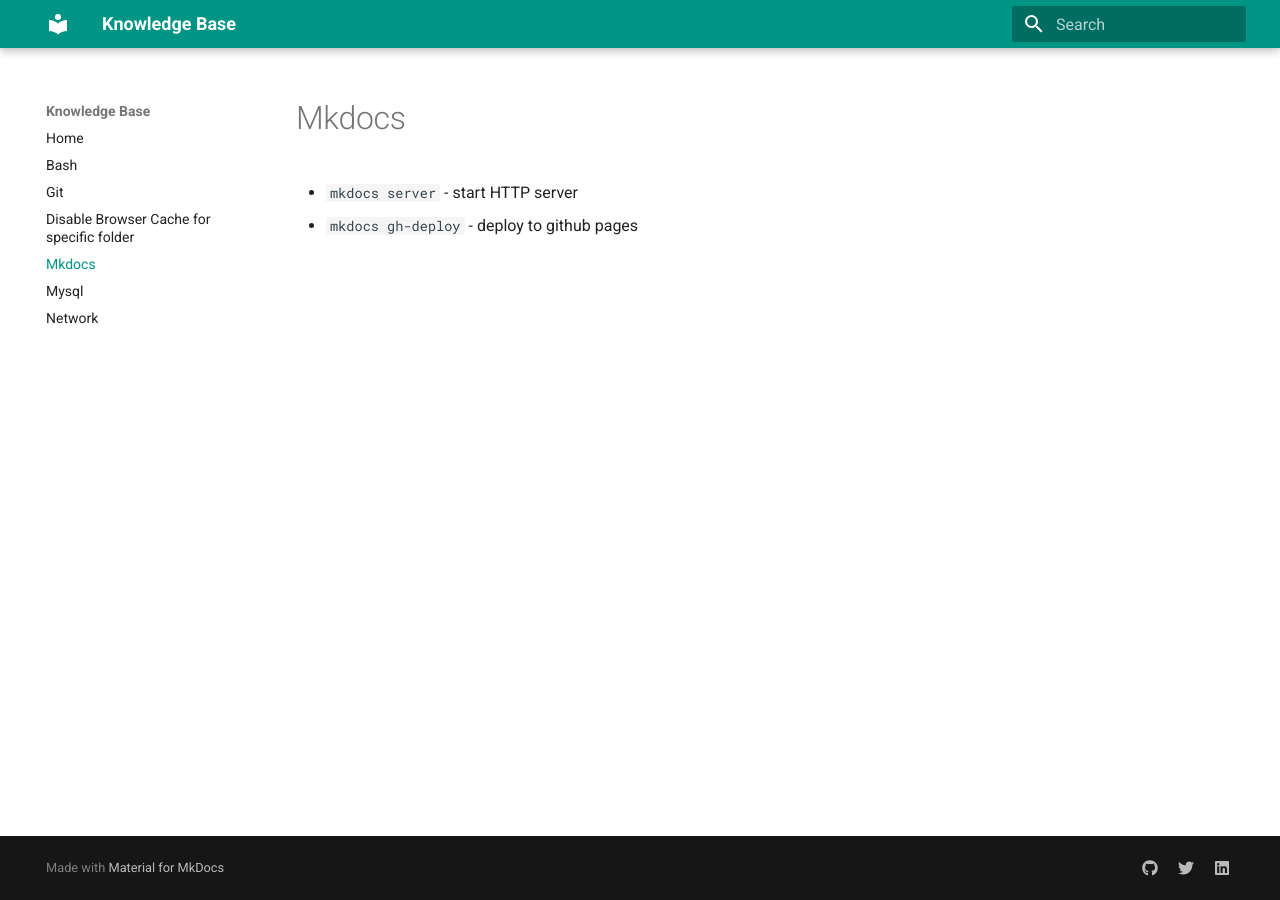
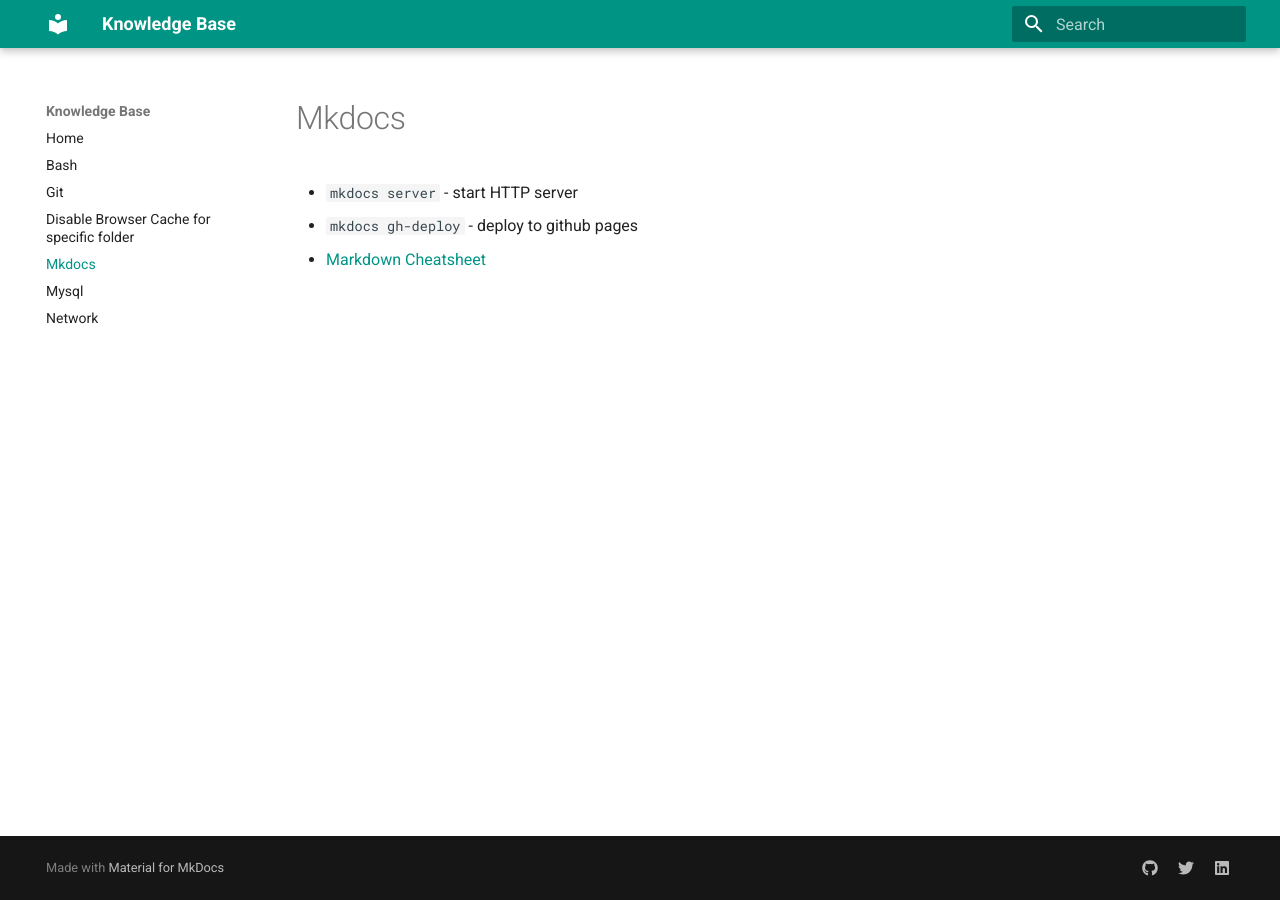
Before and after one commit to yutv/kb, an MkDocs documentation site: the page built from docs/mkdocs.md, in a window 1280 px wide. Built offline with MkDocs 1.6.1 and Material for MkDocs 9.7.7, drawn with Linux system fonts in a browser that asks for light colours.

Commit message:
Added link to Markdown Cheatsheet

```diff
--- a/docs/mkdocs.md
+++ b/docs/mkdocs.md
@@ -1,2 +1,3 @@
 - `mkdocs server` - start HTTP server
 - `mkdocs gh-deploy` - deploy to github pages
+- [Markdown Cheatsheet](https://github.com/adam-p/markdown-here/wiki/Markdown-Cheatsheet)
```
